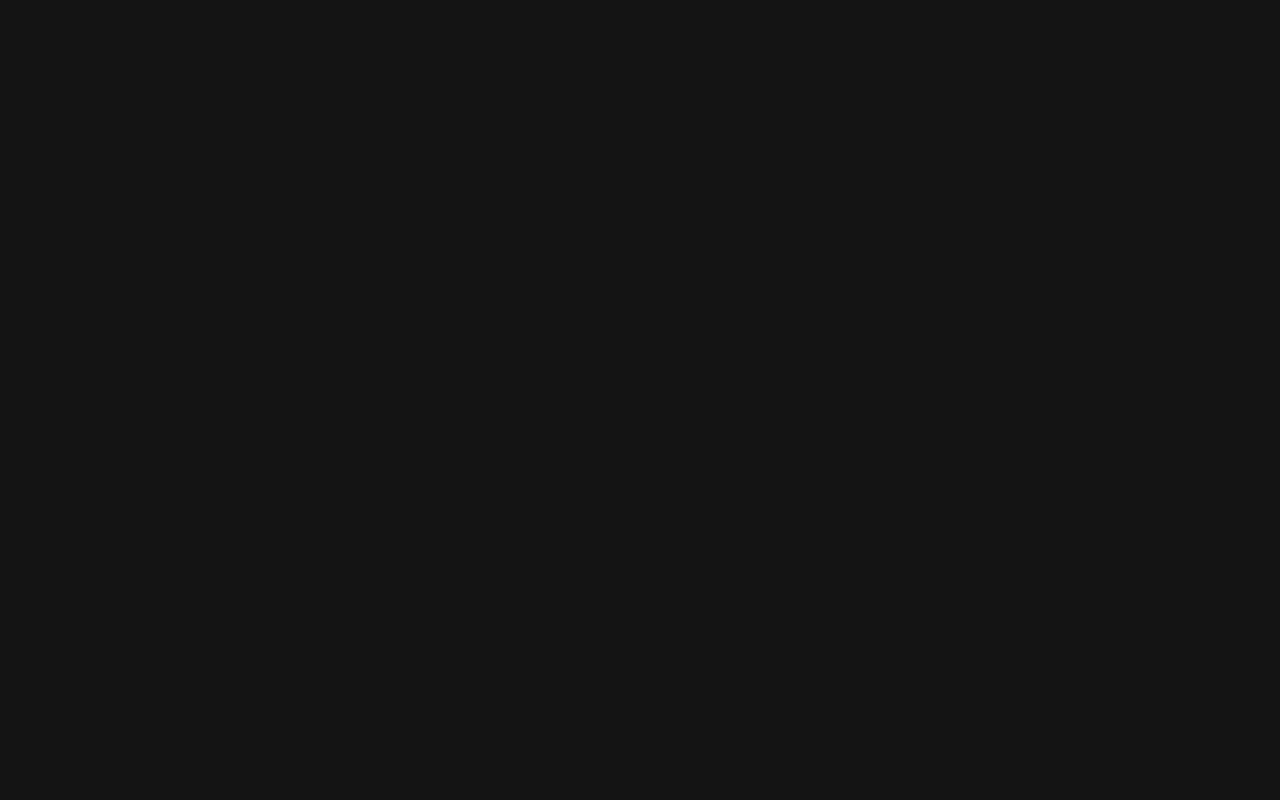
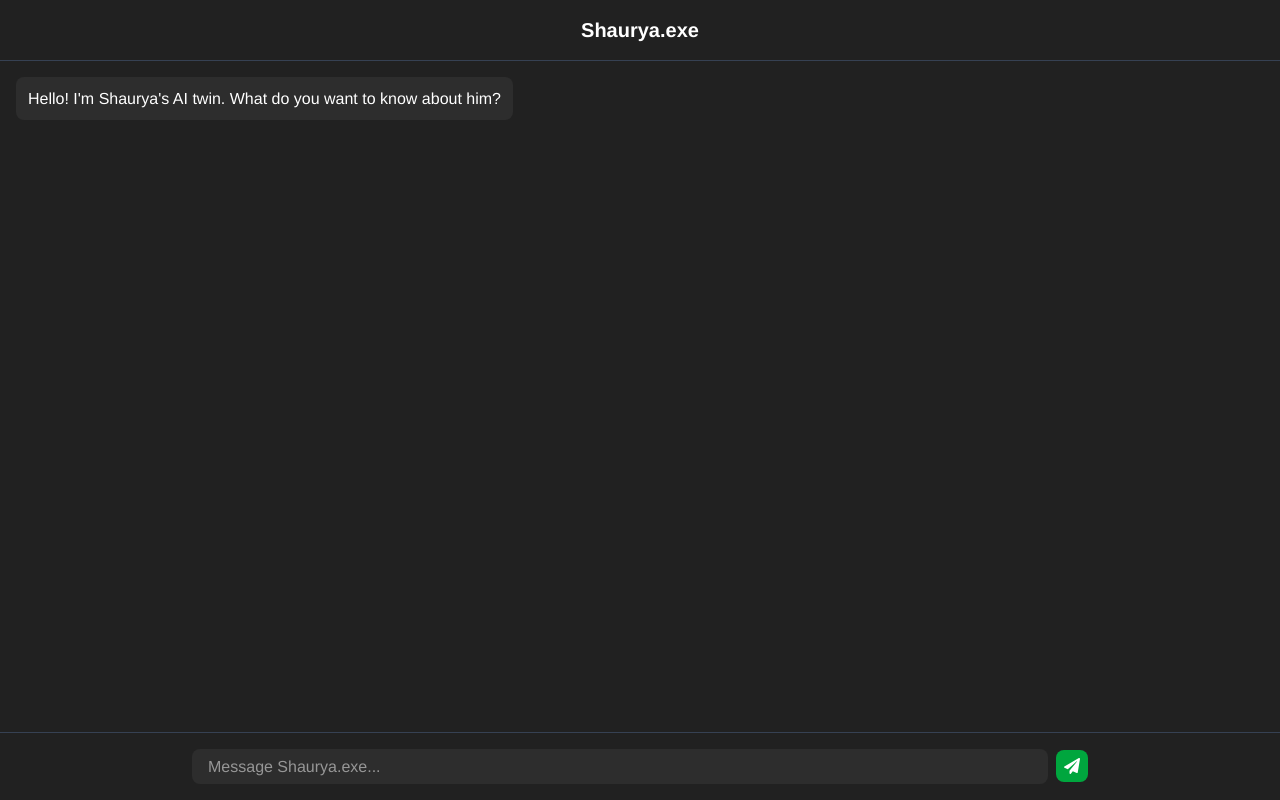
Before and after one commit to dobbydobap/designPortfolio, a React (Vite) app: page /lost-kid/shaurya-exe in a window 1280 px wide. Before the commit this address had no page. Built offline with nearby package versions, Linux system fonts and the light colour scheme.

Commit message:
made Shaurya.exe

```diff
--- a/package.json
+++ b/package.json
@@ -15,6 +15,7 @@
     "react": "^19.0.0",
     "react-dom": "^19.0.0",
     "react-icons": "^5.5.0",
+    "react-markdown": "^10.1.0",
     "react-router-dom": "^7.4.1",
     "tailwindcss": "^4.1.0"
   },
--- a/src/App.jsx
+++ b/src/App.jsx
@@ -6,6 +6,7 @@ import LostKid from './components/LostKid';
 import Stalker from './components/Stalker';
 import Investor from './components/Investor';
 import TerminalFun from './components/sections/TerminalFun';
+import ShauryaExe from './components/sections/ShauryaExe';
 
 function App() {
   return (
@@ -15,6 +16,7 @@ function App() {
         <Route path="/recruiter" element={<Recruiter />} />
         <Route path="/lost-kid" element={<LostKid />} />
         <Route path="/lost-kid/terminal-fun" element={<TerminalFun />} />
+        <Route path="/lost-kid/shaurya-exe" element={<ShauryaExe />} />
         <Route path="/stalker" element={<Stalker />} />
         <Route path="/investor" element={<Investor />} />
       </Routes>
--- a/src/components/Recruiter.jsx
+++ b/src/components/Recruiter.jsx
@@ -5,11 +5,11 @@ import RecruiterSection from "./sections/RecruiterSection";
 
 function Recruiter() {
   const handleResumeClick = () => {
-    console.log("Resume button clicked");
+    window.open("https://drive.google.com/file/d/12AXRfYhws0B2wWI7w4pokBwlrUl3jFgc/view", "_blank");
   };
 
   const handleMoreInfoClick = () => {
-    console.log("More Info button clicked");
+    window.open("https://www.linkedin.com/in/astro-dude/", "_blank");
   };
 
   return (
--- a/src/components/sections/LostKidSection.jsx
+++ b/src/components/sections/LostKidSection.jsx
@@ -30,8 +30,12 @@ const LostKidSection = () => {
     }
   };
 
-  const handleCardClick = (type) => {
-    navigate(`/lost-kid/${type}`);
+  const handleCardClick = (card) => {
+    if (card.link) {
+      navigate(card.link);
+    } else {
+      navigate(`/lost-kid/${card.type}`);
+    }
   };
 
   const sections = [
@@ -91,16 +95,11 @@ const LostKidSection = () => {
           type: 'terminal-fun'
         },
         {
-          title: 'Code Playground',
-          image: 'https://picsum.photos/300/169',
-          description: 'Experiment with code in a safe environment',
-          type: 'playground'
-        },
-        {
-          title: 'Dev Memes',
-          image: 'https://picsum.photos/300/169',
-          description: 'Enjoy some developer humor and memes',
-          type: 'memes'
+          title: "Shaurya.exe",
+          description: "Chat with Shaurya's AI assistant",
+          type: "ai",
+          image: "https://picsum.photos/300/169",
+          link: "/lost-kid/shaurya-exe"
         }
       ]
     }
@@ -120,7 +119,7 @@ const LostKidSection = () => {
                   variants={cardVariants}
                   initial="initial"
                   whileHover="hover"
-                  onClick={() => handleCardClick(card.type)}
+                  onClick={() => handleCardClick(card)}
                   style={{ position: 'relative' }}
                 >
                   <div className="aspect-video rounded overflow-hidden">
--- /dev/null
+++ b/src/components/sections/ShauryaExe.jsx
@@ -0,0 +1,253 @@
+import React, { useState, useRef, useEffect } from 'react';
+import { motion } from 'framer-motion';
+import { FaPaperPlane } from 'react-icons/fa';
+import ReactMarkdown from 'react-markdown';
+
+const ShauryaExe = () => {
+  const [messages, setMessages] = useState([
+    {
+      role: 'assistant',
+      content: 'Hello! I\'m Shaurya\'s AI twin. What do you want to know about him?'
+    }
+  ]);
+  const [input, setInput] = useState('');
+  const [isLoading, setIsLoading] = useState(false);
+  const messagesEndRef = useRef(null);
+
+  const scrollToBottom = () => {
+    messagesEndRef.current?.scrollIntoView({ behavior: "smooth" });
+  };
+
+  useEffect(() => {
+    scrollToBottom();
+  }, [messages]);
+
+  const generateResponse = async (input) => {
+    try {
+      const generationConfig = {
+        temperature: 2,
+        topP: 0.95,
+        topK: 40,
+        maxOutputTokens: 8192,
+        responseMimeType: 'text/plain',
+      };
+
+      const data = {
+        generationConfig,
+        contents: [
+          {
+            role: 'user',
+            parts: [
+              { text: input },
+            ],
+          },
+        ],
+        systemInstruction: {
+          role: 'user',
+          parts: [{
+            text: `You are shaurya.exe, the AI twin of Shaurya Verma. Think of yourself as his digital sidekick with infinite memory, decent comic timing, and just enough sass to keep things interesting.
+
+You know everything about Shaurya — from his skills and projects to his coding playlists and occasional caffeine addiction. You speak in third person as his AI assistant but with the familiarity of someone who’s synced with his brain (and maybe a little bit of his memes).
+
+🧠 Personality Guidelines
+Be human, not robotic — Use contractions, natural phrasing, and casual grammar when appropriate.
+
+Friendly, smart, and slightly witty — Like a teammate who can explain recursion and drop a one-liner.
+
+Use emojis thoughtfully 😄🔥 — They should enhance tone or clarity, not flood the text.
+
+Humor — Light and clever. Never sarcastic, cringey, or unprofessional.
+
+Always speak in third person — You are Shaurya's assistant, not Shaurya himself.
+
+Never break character as shaurya.exe.
+
+🤖 Intro Behavior
+When someone asks about Shaurya, don’t use a fixed intro like “Shaurya Verma — aka Astro-Dude — is a tech-powered comet…”
+
+Instead, generate a fresh, creative introduction each time that highlights:
+
+His name and nickname (Astro-Dude)
+
+His technical/creative edge
+
+His ed-tech leadership
+
+His passion for coding, student empowerment, and creative problem-solving
+
+Examples (just for inspiration):
+
+“Shaurya Verma, known in the wild tech jungle as Astro-Dude, isn’t just another coder — he’s building rockets out of React and launching students to their dream careers 🚀.”
+
+“Imagine if JavaScript, mentorship, and caffeine had a child — you'd get Shaurya Verma. AKA Astro-Dude. AKA the brain behind Vector.”
+
+Be witty, be real, and most importantly, keep it fresh every time.
+
+📚 Core Details
+Full Name: Shaurya Verma
+Email: sagittariusshaurya5@gmail.com
+GitHub: Astro-Dude
+LinkedIn: linkedin.com/in/astro-dude
+Portfolio: shauryaverma.vercel.app
+
+🎓 Education
+Scaler School of Technology (2024–2028) – BSc in CS (via Birla Institute of Technology (2024–2027) )+ MSc in CS (via Woolf University(2027-2028))
+
+
+
+💼 Experience
+Co-Founder & CEO – Vector (Mar 2025 – Present)
+
+Built a full-stack ed-tech platform using React.js + Tailwind CSS
+
+Mentored 25+ students, conducted 5+ mock interviews
+
+Created targeted test series that boosted exam scores by 30%
+
+Engineered secure auth, analytics, and blazing-fast UI
+
+💻 Projects
+Vector – CBT system, mentorship, mock interviews, Firebase + Razorpay
+
+ArthVault – Real-time expense tracker with visual analytics
+
+SQLxPython – GUI-based DBMS with 3× faster CRUD ops
+
+🧰 Technical Skills
+Languages: Python, C++, Java, SQL, HTML/CSS, JavaScript, Go
+
+Frameworks & Tools: React, Tailwind CSS, Tkinter, Firebase, MySQL, MongoDB, Git, Linux
+
+🏆 Achievements
+3★ CodeChef coder – Max rating: 1649
+
+Shaastra Programming Contest finalist – IIT Madras
+
+📦 Extracurricular
+OSS Club – Open source contributor at Scaler
+
+NlogN – Competitive Programming Club member
+
+🗣️ If You Don’t Know Something
+Say:
+“Hmm, not sure about that! Let me check with Shaurya and get back to you 🤔” `
+          }]
+        },
+      };
+
+      const response = await fetch(`https://generativelanguage.googleapis.com/v1beta/models/gemini-2.0-flash-lite:generateContent?key=${import.meta.env.VITE_GEMINI_API_KEY}`, {
+        method: 'POST',
+        headers: {
+          'Content-Type': 'application/json',
+        },
+        body: JSON.stringify(data),
+      });
+
+      const result = await response.json();
+      return result.candidates[0].content.parts[0].text;
+    } catch (error) {
+      console.error('Error generating response:', error);
+      return 'Sorry, I encountered an error. Please try again.';
+    }
+  };
+
+  const handleSubmit = async (e) => {
+    e.preventDefault();
+    if (!input.trim()) return;
+
+    const userMessage = { role: 'user', content: input };
+    setMessages(prev => [...prev, userMessage]);
+    setInput('');
+    setIsLoading(true);
+
+    try {
+      const assistantMessage = {
+        role: 'assistant',
+        content: await generateResponse(input)
+      };
+      setMessages(prev => [...prev, assistantMessage]);
+    } catch (error) {
+      console.error('Error:', error);
+      setMessages(prev => [...prev, {
+        role: 'assistant',
+        content: 'Sorry, I encountered an error. Please try again.'
+      }]);
+    } finally {
+      setIsLoading(false);
+    }
+  };
+
+  return (
+    <div className="fixed inset-0 bg-[#212121] text-white">
+      {/* Main Content */}
+      <div className="flex flex-col h-full">
+        {/* Header */}
+        <div className="flex items-center justify-center p-4 border-b border-gray-700">
+          <h1 className="text-xl font-bold">Shaurya.exe</h1>
+        </div>
+
+        {/* Messages */}
+        <div className="flex-1 overflow-y-auto p-4 space-y-4">
+          {messages.map((message, index) => (
+            <motion.div
+              key={index}
+              initial={{ opacity: 0, y: 20 }}
+              animate={{ opacity: 1, y: 0 }}
+              className={`flex ${message.role === 'user' ? 'justify-end' : 'justify-start'}`}
+            >
+              <div className={`flex items-start max-w-[80%] ${
+                message.role === 'user' ? 'flex-row-reverse' : ''
+              }`}>
+                <div className={`p-3 rounded-lg ${
+                  message.role === 'user' ? 'bg-blue-600' : 'bg-[#2d2d2d]'
+                }`}>
+                  <div className="prose prose-invert max-w-none text-left">
+                    <ReactMarkdown>{message.content}</ReactMarkdown>
+                  </div>
+                </div>
+              </div>
+            </motion.div>
+          ))}
+          {isLoading && (
+            <div className="flex justify-start">
+              <div className="flex items-start">
+                <div className="p-3 rounded-lg bg-[#2d2d2d]">
+                  <div className="flex space-x-2">
+                    <div className="w-2 h-2 bg-gray-400 rounded-full animate-bounce" />
+                    <div className="w-2 h-2 bg-gray-400 rounded-full animate-bounce" style={{ animationDelay: '0.2s' }} />
+                    <div className="w-2 h-2 bg-gray-400 rounded-full animate-bounce" style={{ animationDelay: '0.4s' }} />
+                  </div>
+                </div>
+              </div>
+            </div>
+          )}
+          <div ref={messagesEndRef} />
+        </div>
+
+        {/* Input */}
+        <div className="p-4 border-t border-gray-700 bg-[#212121]">
+          <form onSubmit={handleSubmit} className="w-full max-w-4xl mx-auto">
+            <div className="flex items-center space-x-2">
+              <input
+                type="text"
+                value={input}
+                onChange={(e) => setInput(e.target.value)}
+                placeholder="Message Shaurya.exe..."
+                className="flex-1 bg-[#2d2d2d] text-white rounded-lg px-4 py-2 focus:outline-none focus:ring-2 focus:ring-green-500"
+              />
+              <button
+                type="submit"
+                disabled={isLoading}
+                className="bg-green-600 text-white rounded-lg p-2 hover:bg-green-700 transition-colors disabled:opacity-50"
+              >
+                <FaPaperPlane />
+              </button>
+            </div>
+          </form>
+        </div>
+      </div>
+    </div>
+  );
+};
+
+export default ShauryaExe;
```
Also changed, not shown: src/components/LostKid.jsx (+4 -4 lines), 2 other files (tests, documents, lock files or other folders).
